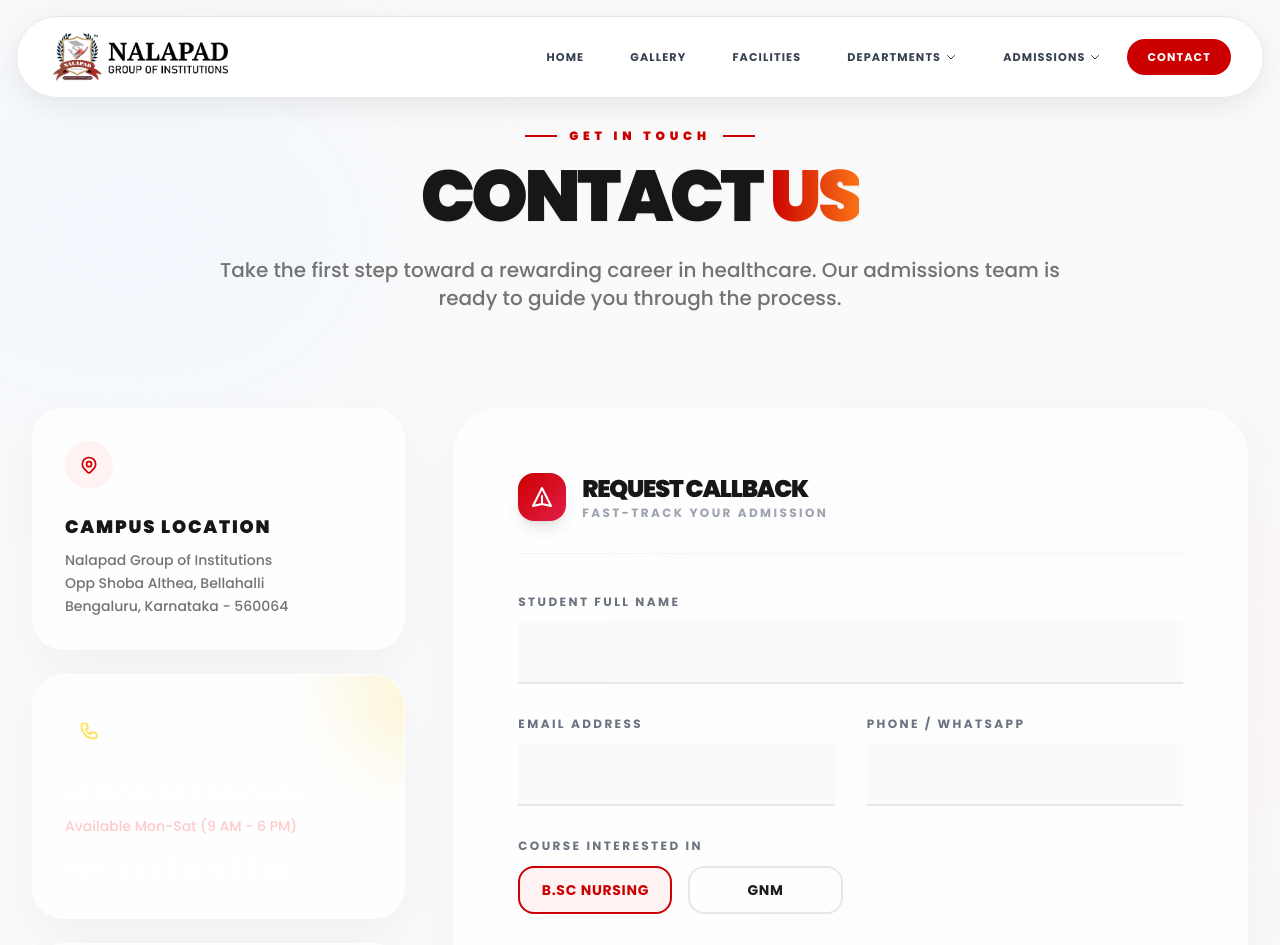
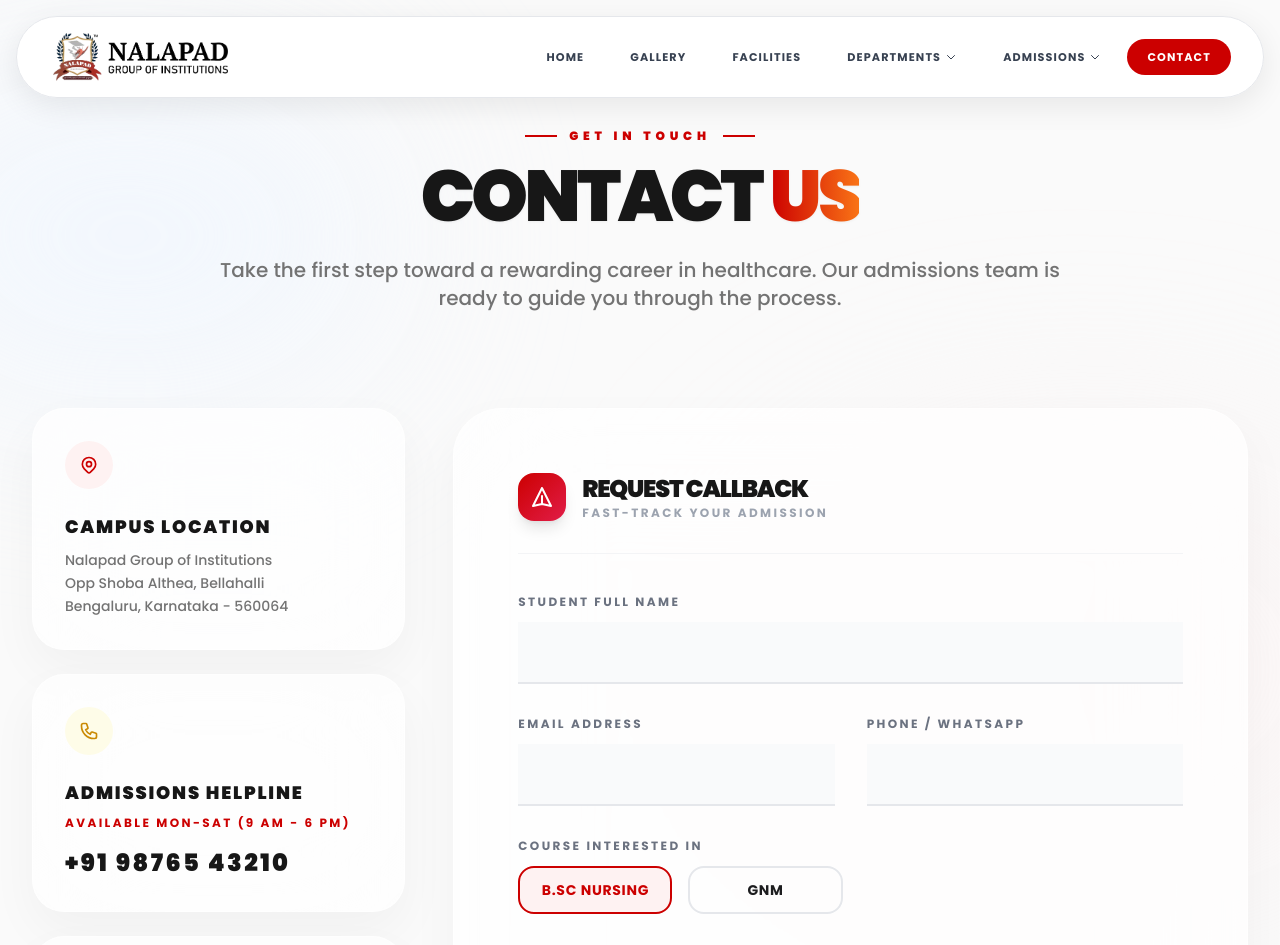
Before and after one commit to Neeraali-digital/NALAPAD-FRONTEND, an Angular app: page /contact in a window 1280 px wide. Shown: the top 945 px of the page. Built offline with nearby package versions, Linux system fonts and the light colour scheme.

Commit message:
additional

```diff
--- a/src/app/pages/contact/contact.html
+++ b/src/app/pages/contact/contact.html
@@ -41,14 +41,13 @@
           </p>
         </div>
 
-        <div class="glass-card bg-brand-primary text-white p-8 rounded-[2rem] border border-red-800 shadow-[0_20px_40px_rgba(204,0,0,0.2)] bento-hover relative overflow-hidden">
-          <div class="absolute right-[-20%] top-[-20%] w-32 h-32 bg-yellow-400 rounded-full blur-[40px] opacity-20 pointer-events-none"></div>
-          <div class="relative z-10 w-12 h-12 bg-white/10 border border-white/20 rounded-full flex items-center justify-center mb-6 text-yellow-300">
+        <div class="glass-card bg-white/70 p-8 rounded-[2rem] border border-white shadow-[0_20px_40px_rgba(0,0,0,0.04)] bento-hover">
+          <div class="w-12 h-12 bg-yellow-50 text-yellow-600 rounded-full flex items-center justify-center mb-6">
             <svg class="w-5 h-5" fill="none" stroke="currentColor" viewBox="0 0 24 24"><path stroke-linecap="round" stroke-linejoin="round" stroke-width="2" d="M3 5a2 2 0 012-2h3.28a1 1 0 01.948.684l1.498 4.493a1 1 0 01-.502 1.21l-2.257 1.13a11.042 11.042 0 005.516 5.516l1.13-2.257a1 1 0 011.21-.502l4.493 1.498a1 1 0 01.684.949V19a2 2 0 01-2 2h-1C9.716 21 3 14.284 3 6V5z"></path></svg>
           </div>
-          <h4 class="relative z-10 text-lg font-black uppercase tracking-widest mb-2">Admissions Helpline</h4>
-          <p class="relative z-10 text-red-200 text-sm font-medium leading-relaxed mb-4">Available Mon-Sat (9 AM - 6 PM)</p>
-          <a href="tel:+918023456789" class="relative z-10 text-2xl font-black tracking-widest hover:text-yellow-300 transition duration-300 block">+91 98765 43210</a>
+          <h4 class="text-lg font-black uppercase tracking-widest text-neutral-900 mb-2">Admissions Helpline</h4>
+          <p class="text-brand-primary font-bold text-xs uppercase tracking-[0.2em] mb-4">Available Mon-Sat (9 AM - 6 PM)</p>
+          <a href="tel:+919876543210" class="text-2xl font-black tracking-widest text-neutral-900 hover:text-brand-primary transition duration-300 block">+91 98765 43210</a>
         </div>
 
         <div class="glass-card bg-white/70 p-8 rounded-[2rem] border border-white shadow-[0_20px_40px_rgba(0,0,0,0.04)] bento-hover">
--- a/src/app/pages/home/home.html
+++ b/src/app/pages/home/home.html
@@ -170,13 +170,21 @@
          <img src="/st5.png" class="w-full aspect-square object-cover rounded-2xl shadow-sm hover:translate-y-[-4px] transition">
          <img src="/st6.png" class="w-full aspect-square object-cover rounded-2xl shadow-sm hover:translate-y-[-4px] transition mt-6 md:mt-10">
 
-         <!-- Row 2 (Repeated for neatness until more are added) -->
+         <!-- Row 2 -->
          <img src="/st6.png" class="w-full aspect-square object-cover rounded-2xl shadow-sm hover:translate-y-[-4px] transition">
          <img src="/st5.png" class="w-full aspect-square object-cover rounded-2xl shadow-sm hover:translate-y-[-4px] transition mt-6 md:mt-10">
          <img src="/st4.png" class="w-full aspect-square object-cover rounded-2xl shadow-sm hover:translate-y-[-4px] transition">
          <img src="/st3.png" class="w-full aspect-square object-cover rounded-2xl shadow-sm hover:translate-y-[-4px] transition mt-6 md:mt-10">
          <img src="/st2.png" class="w-full aspect-square object-cover rounded-2xl shadow-sm hover:translate-y-[-4px] transition">
          <img src="/st1.png" class="w-full aspect-square object-cover rounded-2xl shadow-sm hover:translate-y-[-4px] transition mt-6 md:mt-10">
+
+         <!-- Row 3 -->
+         <img src="/st3.png" class="w-full aspect-square object-cover rounded-2xl shadow-sm hover:translate-y-[-4px] transition">
+         <img src="/st1.png" class="w-full aspect-square object-cover rounded-2xl shadow-sm hover:translate-y-[-4px] transition mt-6 md:mt-10">
+         <img src="/st5.png" class="w-full aspect-square object-cover rounded-2xl shadow-sm hover:translate-y-[-4px] transition">
+         <img src="/st2.png" class="w-full aspect-square object-cover rounded-2xl shadow-sm hover:translate-y-[-4px] transition mt-6 md:mt-10">
+         <img src="/st6.png" class="w-full aspect-square object-cover rounded-2xl shadow-sm hover:translate-y-[-4px] transition">
+         <img src="/st4.png" class="w-full aspect-square object-cover rounded-2xl shadow-sm hover:translate-y-[-4px] transition mt-6 md:mt-10">
       </div>
     </section>
 
```
